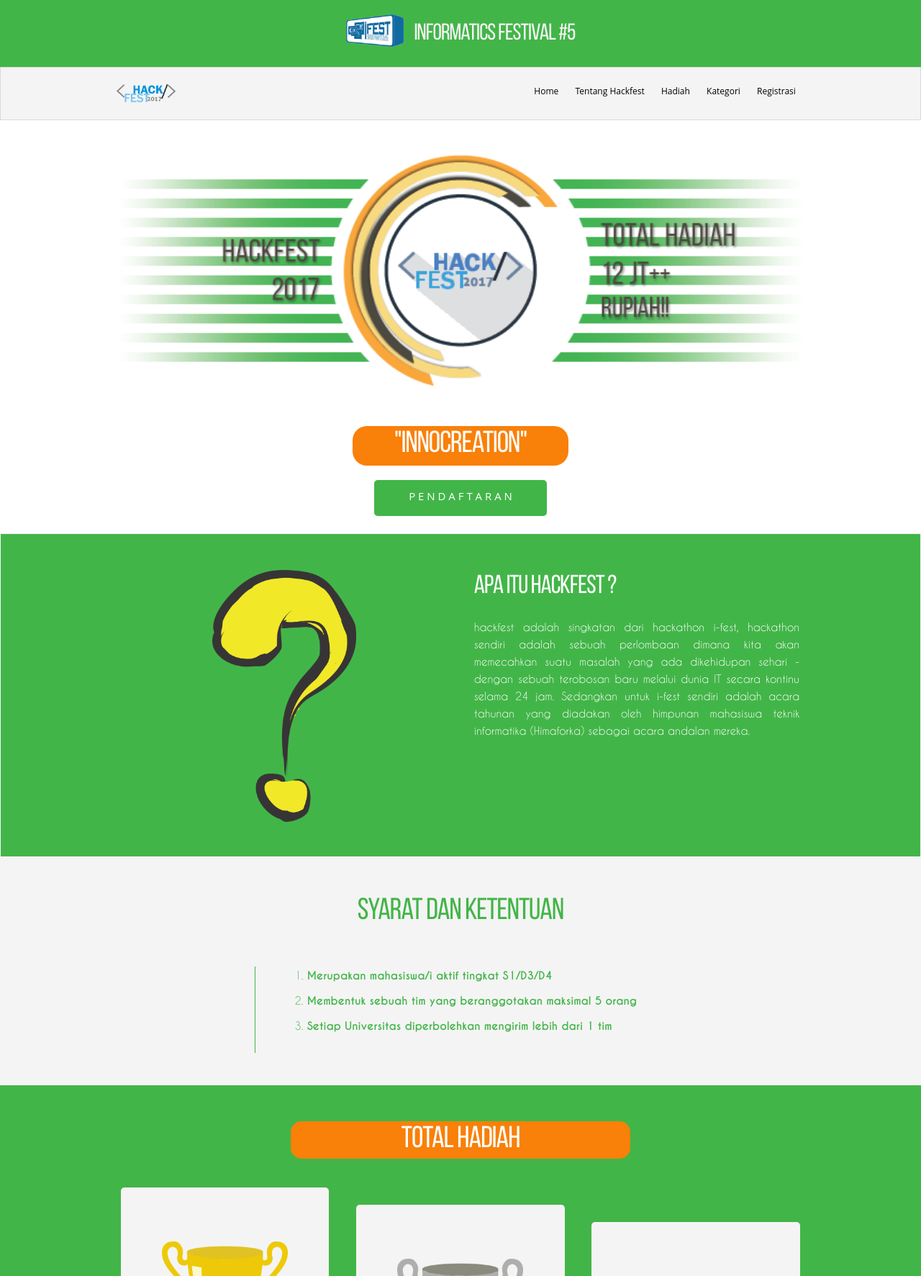
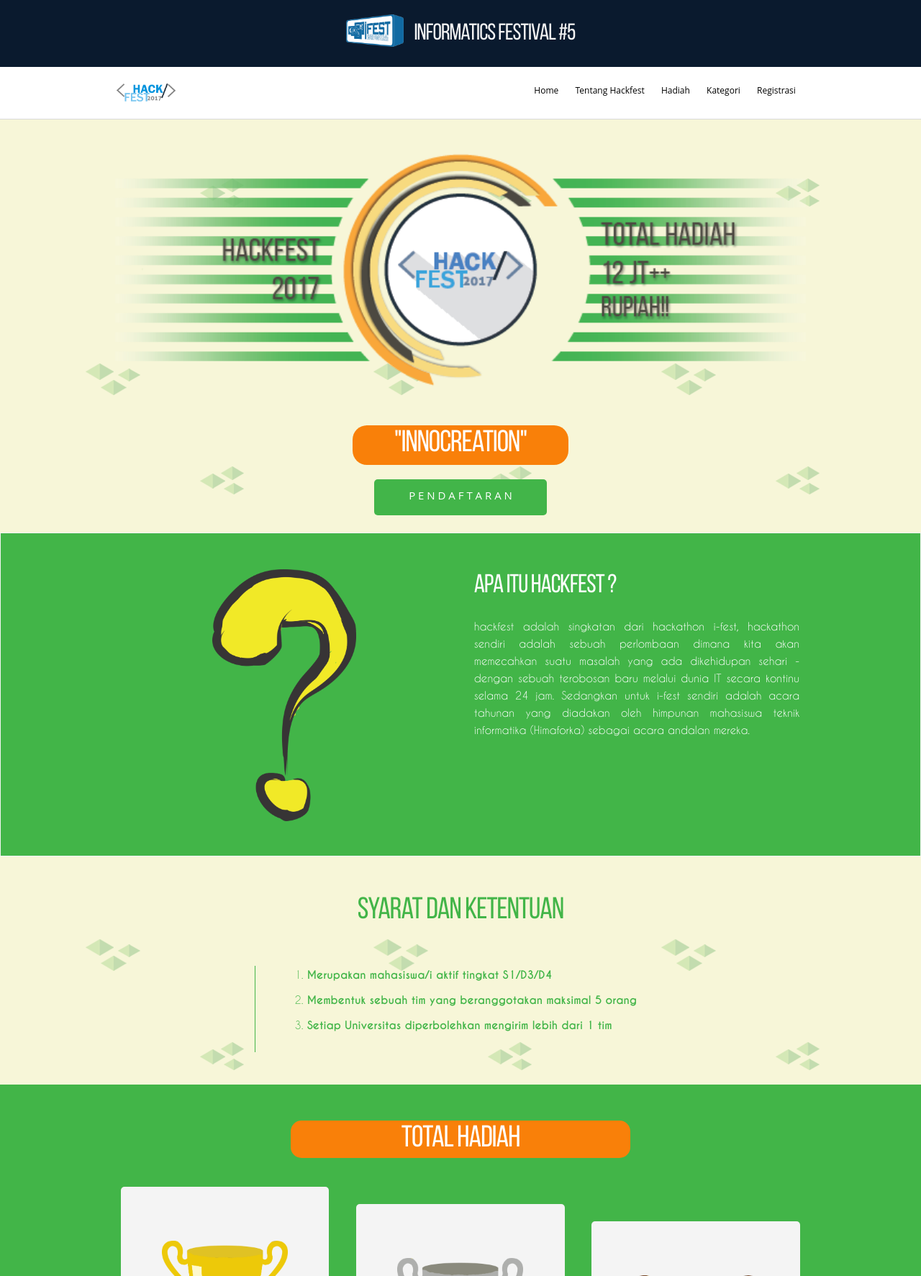
Before and after one commit to EkaJuliantara/upc-frontend, a PHP site: page /index.html in a window 1280 px wide. Shown: the top 1773 px of the page at 72% size. Run offline with PHP 8.4, Linux system fonts and the light colour scheme.

Commit message:
poles sedikit dengan pattern dll

```diff
--- a/css/style.css
+++ b/css/style.css
@@ -39,7 +39,8 @@ h1, h2, h3, h4, h5, h6 {
 }
 
 body {
-    background-color: #F4F4F4;
+    /*background-color: #F4F4F4;*/
+    background: url('../pattern.png');
     font-family: "CaviarDreams";
 }
 
@@ -52,7 +53,7 @@ a{
 .header {
     padding: 20px 0;
     box-sizing: border-box;
-    background-color: #42B548;
+    background-color: rgb(10, 26, 46);
 }
 
 
@@ -86,8 +87,8 @@ a.site-title{
     width: 100%;
     padding: 10px;
     box-sizing: border-box;
-    background-color: #F4F4F4;
-    border: 1px solid #d9d9d9;
+    background-color: #FFF;
+    border-bottom: 1px solid #d9d9d9;
     z-index: 3;
 }
 
@@ -141,7 +142,6 @@ a.site-title{
 
 #head {
     height: 425px;
-    background: white;
 }
 #head img{
     width: 75%;
@@ -155,11 +155,6 @@ a.site-title{
 #opening .teks{
         position: relative;
         z-index: 1;
-}
-
-#opening {
-
-    background-color: white;
 }
 
 #opening2 {
@@ -289,9 +284,6 @@ a.site-title:hover {
     left: 15%;
     margin: 0 50px
 }
-.bgsyarat{
-    background-color: #F4F4F4;
-}
 /*bab2*/
 
 #bab2{
@@ -341,8 +333,8 @@ a.site-title:hover {
 #cd-timeline .cd-date {
     color: #42b548;
     font-size: 20px;
-    background-color: #f4f4f4;
     background-size: auto;
+    font-weight: bold;
 }
 
 #cd-timeline h2{
@@ -362,7 +354,6 @@ a.site-title:hover {
 
 .cd-timeline-content::before{
     border-left-color: #42b548;
-    border-right: 7px solid #42b548;
 }
 .cd-timeline-block:nth-child(2n) .cd-timeline-content::before {
     border-right-color: #42b548;
@@ -403,7 +394,6 @@ div.register-btn2-change{
 
 #penutup {
     padding: 50px 0;
-    background-color: white;
     height: auto;
 }
 #penutup h3{
```
Also changed, not shown: pattern.png (added).
